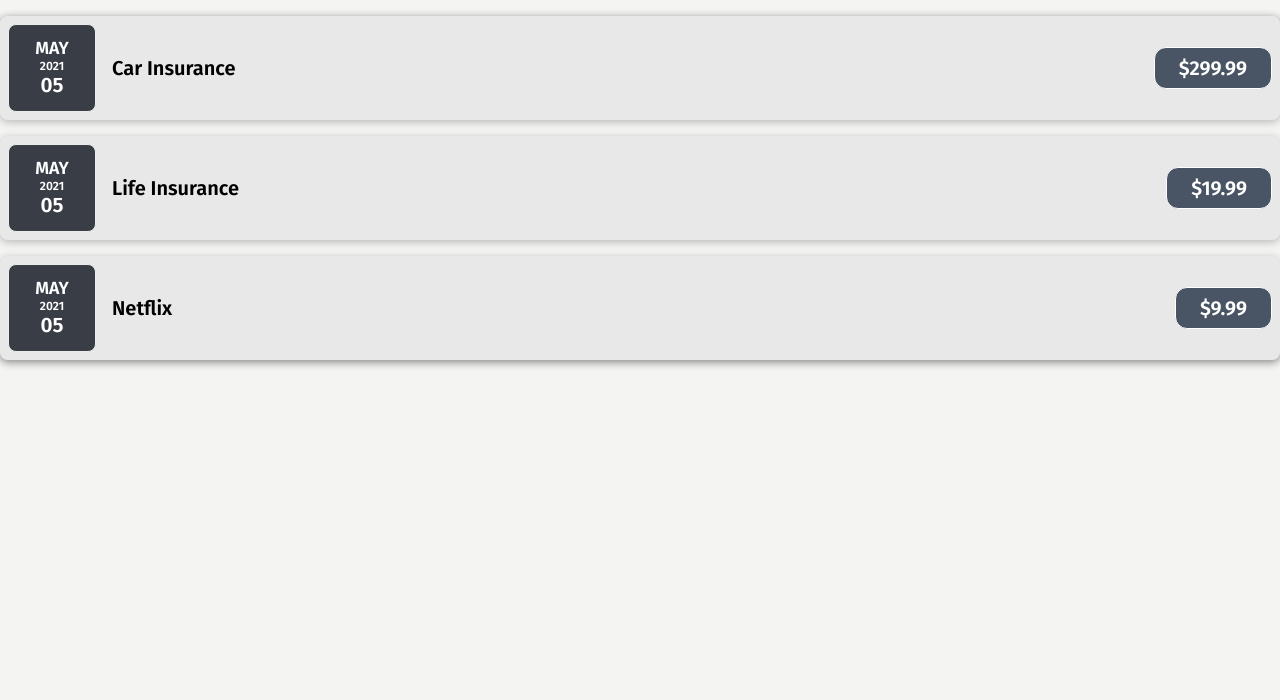
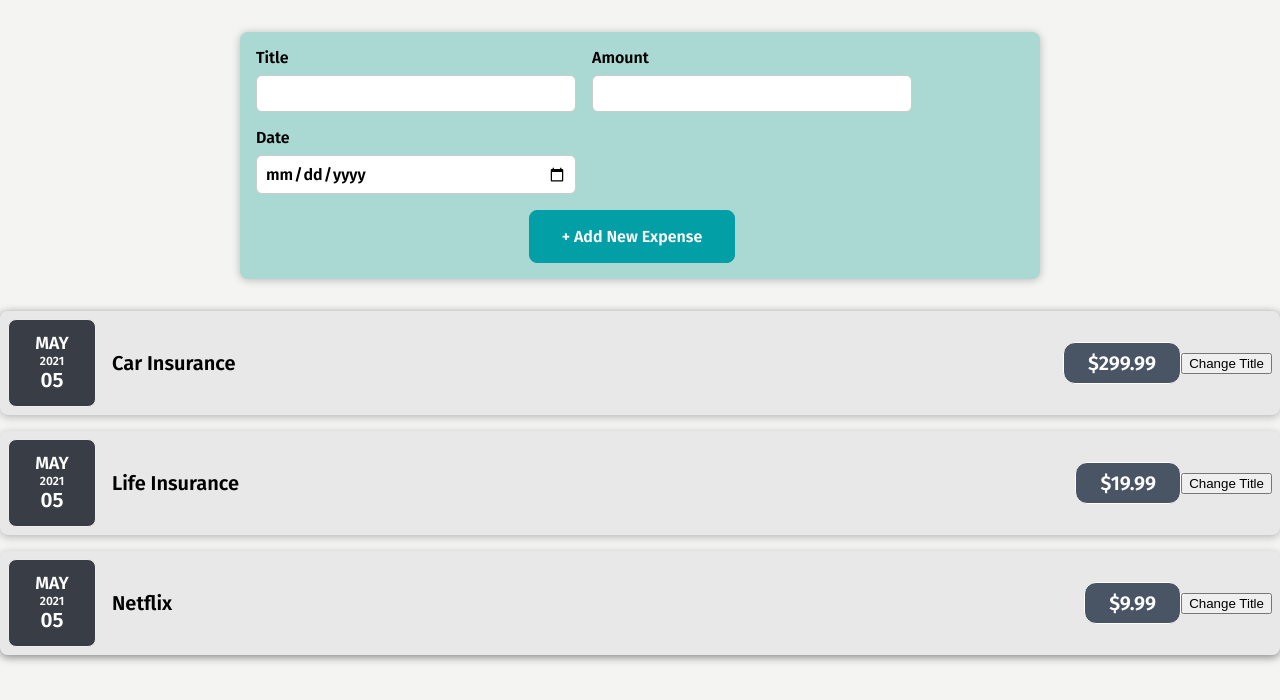
Before and after one commit to wizgurl101/react-expense-app, a React (Create React App) app: page / in a window 1280 px wide. Shown: the top 700 px of the page. Built offline with nearby package versions, Linux system fonts and the light colour scheme.

Commit message:
add new expense functionality

```diff
--- a/src/App.js
+++ b/src/App.js
@@ -1,9 +1,10 @@
 import ExpenseListing from "./components/Expenses/ExpenseListing";
+import NewExpense from "./components/NewExpense/NewExpense";
 
 /**
  * Expense Tracker Application
  */
-function App() {
+const App = () => {
   // test data
   const expenses = [
     {
@@ -28,9 +29,10 @@ function App() {
 
   return (
     <>
+      <NewExpense />
       <ExpenseListing expensesArray={expenses} />
     </>
   );
-}
+};
 
 export default App;
--- a/src/components/Expenses/ExpenseItem.js
+++ b/src/components/Expenses/ExpenseItem.js
@@ -1,3 +1,5 @@
+import { useState } from "react";
+
 import ExpenseDate from "./ExpenseItemDate";
 import Card from "../UI/Card";
 import "./ExpenseItem.css";
@@ -5,16 +7,25 @@ import "./ExpenseItem.css";
 /**
  * Expense Item component
  */
-function ExpenseItem(props) {
+const ExpenseItem = (props) => {
+  // state variables
+  const [title, setTitle] = useState(props.title);
+
+  // change title button event handler
+  const clickHandler = () => {
+    setTitle("Updated title");
+  };
+
   return (
     <Card className="expense-item">
       <ExpenseDate title={props.date} amount={props.amount} date={props.date} />
       <div className="expense-item__description">
-        <h2>{props.title}</h2>
+        <h2>{title}</h2>
         <div className="expense-item__price">${props.amount}</div>
       </div>
+      <button onClick={clickHandler}>Change Title</button>
     </Card>
   );
-}
+};
 
 export default ExpenseItem;
--- a/src/components/Expenses/ExpenseItemDate.js
+++ b/src/components/Expenses/ExpenseItemDate.js
@@ -2,7 +2,7 @@ import "./ExpenseItemDate.css";
 /**
  * Render the date of an expense item
  */
-function ExpenseItemDate(props) {
+const ExpenseItemDate = (props) => {
   // format date into month, year and day variables
   const month = props.date.toLocaleString("en-US", { month: "long" });
   const year = props.date.getFullYear();
@@ -15,6 +15,6 @@ function ExpenseItemDate(props) {
       <div className="expense-item-date__day">{day}</div>
     </div>
   );
-}
+};
 
 export default ExpenseItemDate;
--- a/src/components/Expenses/ExpenseListing.js
+++ b/src/components/Expenses/ExpenseListing.js
@@ -5,7 +5,7 @@ import "./ExpenseListing.css";
 /**
  * List all expense items
  */
-function ExpenseListing(props) {
+const ExpenseListing = (props) => {
   // array of expense items passed as a props
   const expenses = props.expensesArray;
   return (
@@ -27,6 +27,6 @@ function ExpenseListing(props) {
       />
     </Card>
   );
-}
+};
 
 export default ExpenseListing;
--- /dev/null
+++ b/src/components/NewExpense/NewExpense.css
@@ -0,0 +1,39 @@
+/* Style for NewExpenses component */
+.new-expense {
+  background-color: #aad8d3;
+  padding: 1rem;
+  margin: 2rem auto;
+  width: 50rem;
+  max-width: 95%;
+  border-radius: 8px;
+  text-align: center;
+  box-shadow: 0 1px 8px rgba(0, 0, 0, 0.25);
+}
+
+.new-expense button {
+  font: inherit;
+  cursor: pointer;
+  padding: 1rem 2rem;
+  border: 1px solid #039fa6;
+  background-color: #039fa6;
+  color: white;
+  border-radius: 8px;
+  margin-right: 1rem;
+}
+
+.new-expense button:hover,
+.new-expense button:active {
+  background-color: #025357;
+  border-color: white;
+}
+
+.new-expense button.alternative {
+  color: #016469;
+  border-color: transparent;
+  background-color: transparent;
+}
+
+.new-expense button.alternative:hover,
+.new-expense button.alternative:active {
+  background-color: #9de9ed;
+}
--- /dev/null
+++ b/src/components/NewExpense/NewExpense.js
@@ -0,0 +1,14 @@
+import NewExpenseForm from "./NewExpenseForm";
+import "./NewExpense.css";
+/**
+ * NewExpenses component contain the form to add a new expense
+ */
+const NewExpense = () => {
+  return (
+    <div className="new-expense">
+      <NewExpenseForm />
+    </div>
+  );
+};
+
+export default NewExpense;
--- /dev/null
+++ b/src/components/NewExpense/NewExpenseForm.css
@@ -0,0 +1,27 @@
+/* Style for the new expense form */
+.new-expense__controls {
+  display: flex;
+  flex-wrap: wrap;
+  gap: 1rem;
+  margin-bottom: 1rem;
+  text-align: left;
+}
+
+.new-expense__control label {
+  font-weight: bold;
+  margin-bottom: 0.5rem;
+  display: block;
+}
+
+.new-expense__control input {
+  font: inherit;
+  padding: 0.5rem;
+  border-radius: 6px;
+  border: 1px solid #ccc;
+  width: 20rem;
+  max-width: 100%;
+}
+
+.new-expense__actions {
+  text-align: right;
+}
--- /dev/null
+++ b/src/components/NewExpense/NewExpenseForm.js
@@ -0,0 +1,86 @@
+import { useState } from "react";
+import "./NewExpenseForm.css";
+
+/**
+ * NewExpenseForm component display form to create a new expense
+ */
+const NewExpenseForm = () => {
+  //  state variables
+  const [enteredTitle, setEnteredTitle] = useState("");
+  const [enteredAmount, setEnteredAmount] = useState("");
+  const [enteredDate, setEnteredDate] = useState("");
+
+  const titleChangeHandler = (event) => {
+    // set title to the currently entered value
+    setEnteredTitle(event.target.value);
+  };
+
+  const amountChangeHandler = (event) => {
+    setEnteredAmount(event.target.value);
+  };
+
+  const dateChangeHandler = (event) => {
+    setEnteredDate(event.target.value);
+  };
+
+  const submitHandler = (event) => {
+    event.preventDefault();
+
+    // object with fields containing the values of entered input
+    const expenseData = {
+      title: enteredTitle,
+      amount: enteredAmount,
+      date: new Date(enteredDate),
+    };
+
+    console.log(expenseData);
+
+    // clear the input fields
+    setEnteredTitle("");
+    setEnteredAmount("");
+    setEnteredDate("");
+  };
+
+  return (
+    <form onSubmit={submitHandler}>
+      <div className="new-expense__controls">
+        <div className="new-expense__control">
+          <label>Title</label>
+          <input
+            type="text"
+            value={enteredTitle}
+            onChange={titleChangeHandler}
+            required
+          />
+        </div>
+        <div className="new-expense__control">
+          <label>Amount</label>
+          <input
+            type="number"
+            value={enteredAmount}
+            onChange={amountChangeHandler}
+            min="0.01"
+            step="0.01"
+            required
+          />
+        </div>
+        <div className="new-expense__control">
+          <label>Date</label>
+          <input
+            type="date"
+            min="2021-01-01"
+            max="2025-12-31"
+            value={enteredDate}
+            onChange={dateChangeHandler}
+            required
+          />
+        </div>
+      </div>
+      <div className="new_expense__actions">
+        <button type="submit">+ Add New Expense</button>
+      </div>
+    </form>
+  );
+};
+
+export default NewExpenseForm;
--- a/src/components/UI/Card.js
+++ b/src/components/UI/Card.js
@@ -2,12 +2,12 @@ import "./Card.css";
 /**
  * Custom Card component for containing all listing expense items
  */
-function Card(props) {
+const Card = (props) => {
   // String containing the css class idenifier
   const styleClasses = "card " + props.className;
 
   // to make a wrapper component using props.children
   return <div className={styleClasses}>{props.children}</div>;
-}
+};
 
 export default Card;
```
